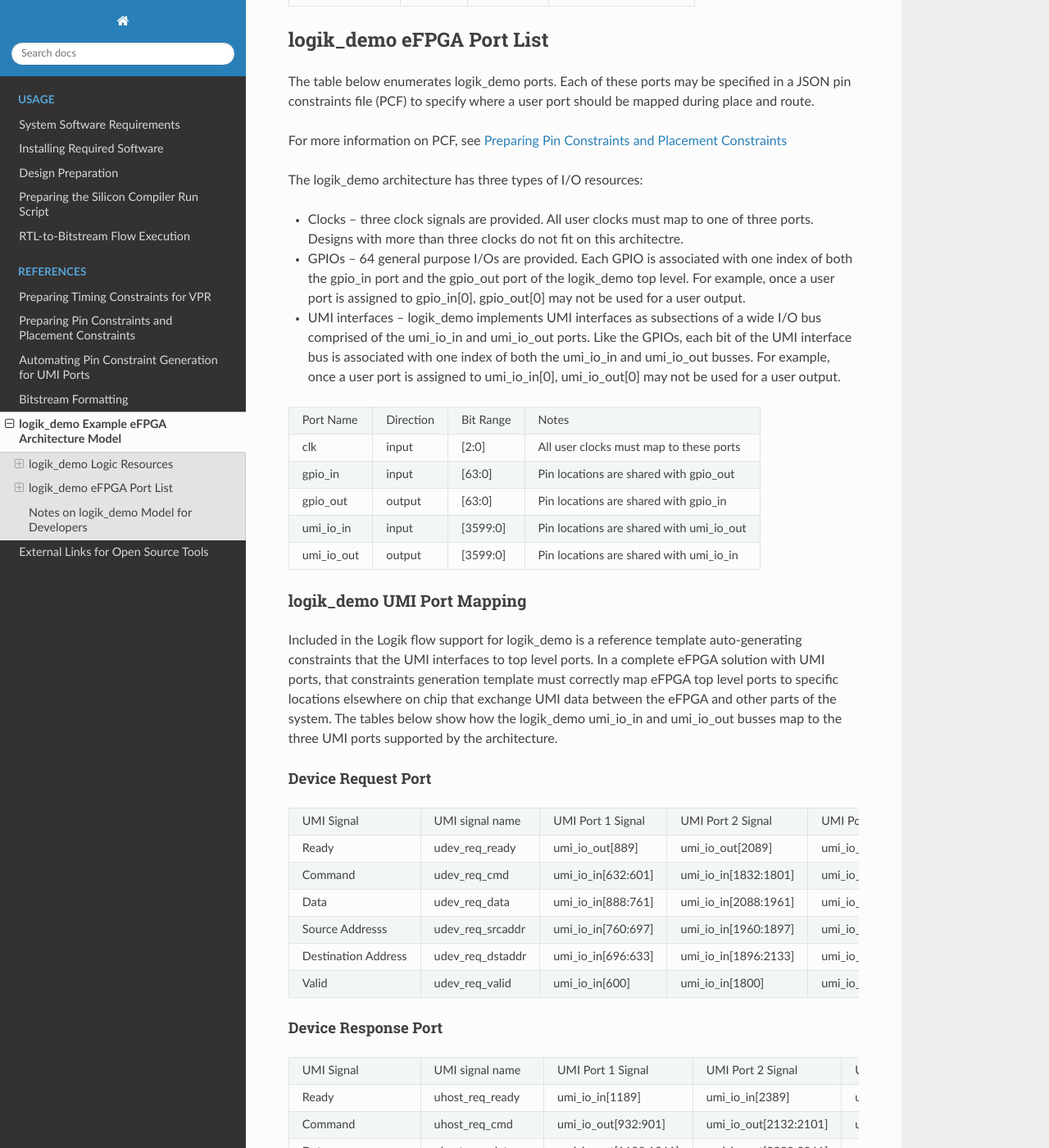
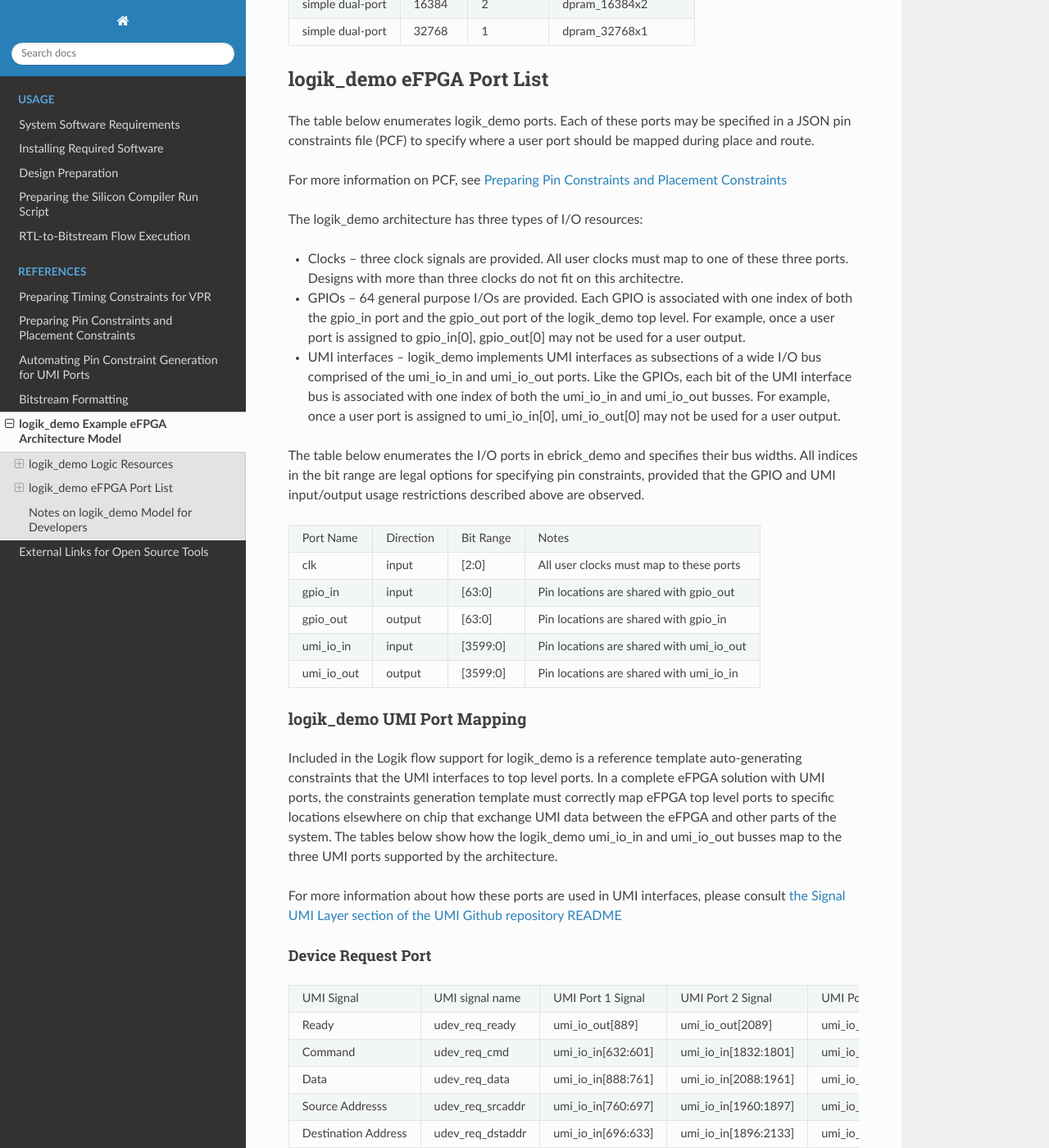
Before and after one commit to zeroasiccorp/logik, a Sphinx documentation site: the page built from docs/source/logik_demo.rst, in a window 1280 px wide and 1400 px high, scrolled down 2812 px. Shown: the whole window at 82% size. Built offline with Sphinx 7.4.7 and the Read the Docs theme 2.0.0, drawn with Linux system fonts in a browser that asks for light colours; some of the changed text lies outside the part shown.

Commit message:
Clean up architecture description

```diff
--- a/docs/source/logik_demo.rst
+++ b/docs/source/logik_demo.rst
@@ -34,11 +34,11 @@
 All LUTs are clustered into groups of eight to form configurable logic blocks (CLBs).  Each CLB shares 18 inputs amongst its eight LUTs.  The CLB contains local interconnect that allows a subset of the 18 CLB inputs, the 8 LUT outputs, and the 8 flip flop outputs to be selected as input to each BLE.
 
 Multiply-Add Engine (MAE)
-^^^^^^^^^^^^^^^^^^^^^^^^
+^^^^^^^^^^^^^^^^^^^^^^^^^
 
 The multiply-add engine (MAE) is a configurable arithmetic unit suitable for use in many digital signal processing (DSP) applications.  The key blocks are a multiplier and an adder, which can be used one at a time or together as a multiply-accumulate (MAC) unit.  An 18x18 multiplier receives data directly from the ebrick-fpga global interconnect or optionally from flip-flops to re-register data for improved throughput.  The output of the multiplier can be routed directly out of the MAE to global interconnect to realize a purely combinational multiplier circuit or routed through a bank of flip-flops.  In either case, this output can instead be routed through a 40-bit accumulator so that the MAE can be used as a MAC rather than a multiplier.  Both the multiplier and accumulator can be registered to create a pipelined MAC.  The accumulator can also be used by itself, in which case MAE inputs are routed directly to it.
 
-Each of these options maps to a specific MAE operational mode set by the configuration bitstream.  The MAE operational modes each map to a particular netlist macro name during synthesis.  The modes and their features are documented below:
+Each of these options maps to a specific MAE operational mode set by the configuration bitstream.  The MAE operational modes each map to a particular netlist macro name during synthesis.  The modes and their features are shown in the table below.
 
 +-------------+----------------------+----------------------------------+----------------+
 | Function    | Synthesis Macro Name | Ports Registered                 | Latency        |
@@ -78,7 +78,9 @@
 
 Each block RAM (BRAM) consists 8KB of single-port SRAM, organized as 2K 32-bit words.  The 8KB of SRAM can be used to emulate 4KB of simple dual-port SRAM with one write port, one read port, and one common clock.  It may also be used to emulate 1K 64-bit words when configured as single-port RAM.
 
-Both single-port and dual-port operation support configurable bit widths and address depth.  Technology mapping during synthesis automatically maps RAMs of size > 8KB into multiple block RAM instances and selects one of the operating modes listed in the table below for the BRAM to operate in.  Each operating mode is delineated by a unique instance type in the synthesized netlist and specifies single-port or dual port, the effective word count, and the bits per word for the BRAM when in that mode.
+Both single-port and dual-port operation support configurable bit widths and address depth.  Technology mapping during synthesis automatically maps RAMs of size > 8KB into multiple block RAM instances and selects one of the operating modes.  Each operating mode is delineated by a unique instance type in the synthesized netlist and specifies single-port or dual port, the effective word count, and the bits per word for the BRAM when in that mode.
+
+The table below enumerates the BRAM operating modes, and the netlist macro names corresponding to each mode.
 
 +------------------+--------+-----------+----------------------+
 | Port Type        | #Words | Bits/Word | Synthesis Macro Name |
@@ -123,9 +125,11 @@
 
 The logik_demo architecture has three types of I/O resources:
 
-* Clocks -- three clock signals are provided.  All user clocks must map to one of three ports.  Designs with more than three clocks do not fit on this architectre.
+* Clocks -- three clock signals are provided.  All user clocks must map to one of these three ports.  Designs with more than three clocks do not fit on this architectre.
 * GPIOs -- 64 general purpose I/Os are provided.  Each GPIO is associated with one index of both the gpio_in port and the gpio_out port of the logik_demo top level.  For example, once a user port is assigned to gpio_in[0], gpio_out[0] may not be used for a user output.
 * UMI interfaces -- logik_demo implements UMI interfaces as subsections of a wide I/O bus comprised of the umi_io_in and umi_io_out ports.  Like the GPIOs, each bit of the UMI interface bus is associated with one index of both the umi_io_in and umi_io_out busses.  For example, once a user port is assigned to umi_io_in[0], umi_io_out[0] may not be used for a user output.
+
+The table below enumerates the I/O ports in ebrick_demo and specifies their bus widths.  All indices in the bit range are legal options for specifying pin constraints, provided that the GPIO and UMI input/output usage restrictions described above are observed.
 
 +------------+-----------+-----------+------------------------------------------+
 | Port Name  | Direction | Bit Range | Notes                                    |
@@ -144,7 +148,9 @@
 logik_demo UMI Port Mapping
 ^^^^^^^^^^^^^^^^^^^^^^^^^^^
 
-Included in the Logik flow support for logik_demo is a reference template auto-generating constraints that the UMI interfaces to top level ports.  In a complete eFPGA solution with UMI ports, that constraints generation template must correctly map eFPGA top level ports to specific locations elsewhere on chip that exchange UMI data between the eFPGA and other parts of the system.  The tables below show how the logik_demo umi_io_in and umi_io_out busses map to the three UMI ports supported by the architecture.
+Included in the Logik flow support for logik_demo is a reference template auto-generating constraints that the UMI interfaces to top level ports.  In a complete eFPGA solution with UMI ports, the constraints generation template must correctly map eFPGA top level ports to specific locations elsewhere on chip that exchange UMI data between the eFPGA and other parts of the system.  The tables below show how the logik_demo umi_io_in and umi_io_out busses map to the three UMI ports supported by the architecture.
+
+For more information about how these ports are used in UMI interfaces, please consult `the Signal UMI Layer section of the UMI Github repository README <https://github.com/zeroasiccorp/umi?tab=readme-ov-file#4-signal-umi-layer-sumi>`_
 
 Device Request Port
 +++++++++++++++++++
```
